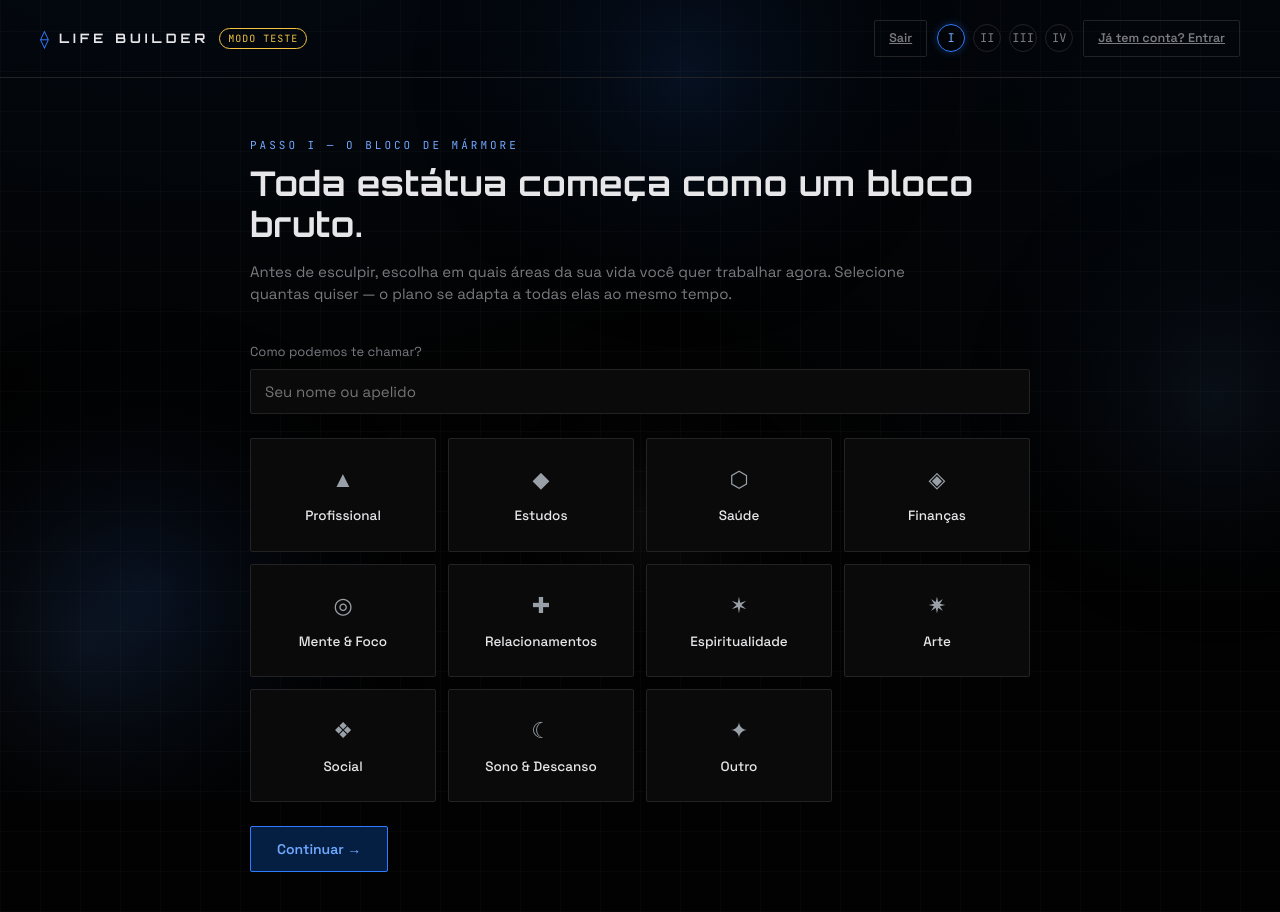
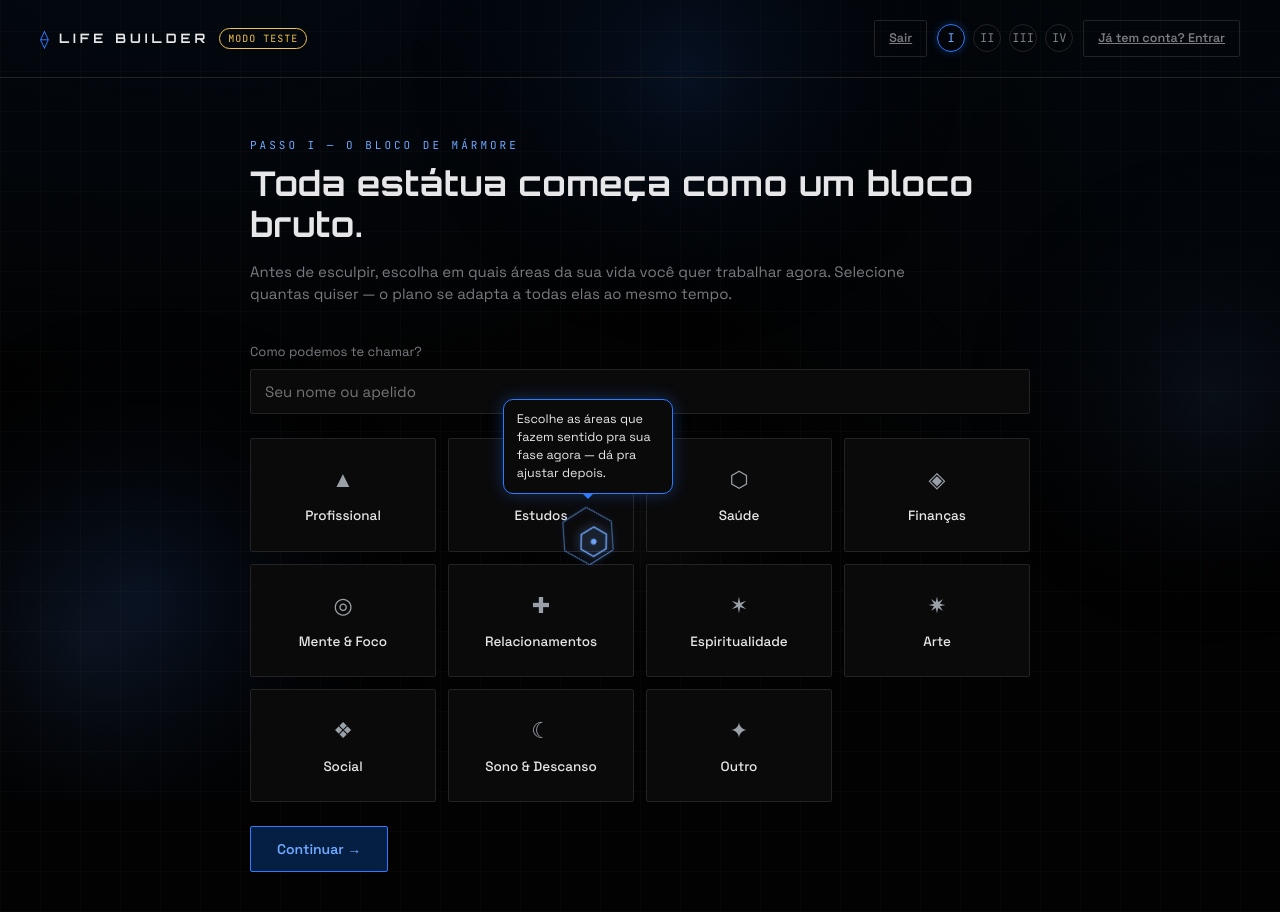
Before and after one commit to rcrdevs/life-builder-assistant, a Flask app: page /onboarding/areas in a window 1280 px wide. Shown: the top 912 px of the page. Run offline with Flask 3, Linux system fonts and the light colour scheme; data that the repository does not hold is empty; some libraries are stand-ins or nearby versions.

Commit message:
Tela inicial de boas-vindas (entrar / criar conta / testar sem conta) e assistente companheiro flutuante com falas contextuais

```diff
--- a/app.py
+++ b/app.py
@@ -53,6 +53,7 @@ def inject_session_flags():
     return {
         "is_guest": bool(session.get("is_guest")),
         "google_client_id": GOOGLE_CLIENT_ID if GOOGLE_LOGIN_ENABLED else "",
+        "show_assistant": bool(session.get("user_id")),
     }
 
 DB_HOST = os.environ.get("DB_HOST", "localhost")
@@ -662,12 +663,21 @@ def next_onboarding_step(user):
 
 
 @app.route("/")
-@guest_allowed
 def index():
     user = get_user()
+    if user is None:
+        return render_template("welcome.html")
     if user["onboarding_complete"]:
         return redirect(url_for("dashboard"))
     return redirect(next_onboarding_step(user))
+
+
+@app.route("/guest/start")
+def guest_start():
+    if not session.get("account_id"):
+        session["account_id"] = create_guest_account()
+        session["is_guest"] = True
+    return redirect(url_for("index"))
 
 
 # --- Passo I: areas -----------------------------------------------------
--- a/static/css/style.css
+++ b/static/css/style.css
@@ -662,6 +662,12 @@ input:focus, select:focus, textarea:focus, button:focus, .lb-radio-pill:focus-wi
 }
 .lb-auth__divider::before, .lb-auth__divider::after { content: ""; flex: 1; height: 1px; background: var(--line); }
 
+.lb-welcome__actions { display: flex; gap: 12px; margin-top: 6px; }
+.lb-welcome__actions .lb-btn { flex: 1; text-align: center; }
+.lb-welcome__guest { margin-top: 20px; text-align: center; font-size: 13px; color: var(--text-dim); }
+.lb-welcome__guest a { color: var(--neon-bright); }
+.lb-welcome__guest span { display: block; font-size: 11.5px; margin-top: 2px; opacity: 0.8; }
+
 /* ---------- SLIDER "VOLUME BAR" (missões, checkpoint, pesos) ---------- */
 .lb-volume-slider {
     -webkit-appearance: none;
@@ -783,3 +789,78 @@ input:focus, select:focus, textarea:focus, button:focus, .lb-radio-pill:focus-wi
 .lb-quiz-review__resposta { font-size: 13px; color: var(--text-dim); margin: 0 0 8px; line-height: 1.5; }
 .lb-quiz-review__item--ok .lb-quiz-review__resposta { color: var(--ok); }
 .lb-quiz-review__fonte { font-family: var(--font-mono); font-size: 10.5px; color: var(--text-dim); margin: 0; }
+
+/* ---------- ASSISTENTE (companheiro flutuante) ---------- */
+.lb-assistant {
+    position: fixed;
+    left: 50%; top: 50%;
+    width: 60px; height: 60px;
+    transform: translate(-50%, -50%);
+    z-index: 80;
+    transition: left 3.2s cubic-bezier(.45, 0, .2, 1), top 3.2s cubic-bezier(.45, 0, .2, 1);
+    pointer-events: none;
+}
+.lb-assistant__icon {
+    position: relative;
+    display: block; width: 100%; height: 100%;
+    padding: 0; border: 0; background: transparent; cursor: pointer;
+    pointer-events: auto;
+}
+.lb-assistant__icon svg { width: 100%; height: 100%; display: block; overflow: visible; }
+
+.lb-assistant__ring { fill: none; }
+.lb-assistant__ring--outer {
+    stroke: var(--neon); stroke-width: 1.6; opacity: 0.75;
+    transform-box: fill-box; transform-origin: center;
+    animation: lb-assistant-spin 10s linear infinite;
+}
+.lb-assistant__inner-spin {
+    transform-box: fill-box; transform-origin: center;
+    animation: lb-assistant-spin-rev 5.5s linear infinite;
+}
+.lb-assistant__ring--inner { stroke: var(--neon-bright); stroke-width: 2; opacity: 0.85; }
+.lb-assistant__core { fill: var(--neon-bright); opacity: 0.5; }
+
+.lb-assistant--speaking .lb-assistant__ring--outer {
+    stroke: var(--neon-bright);
+    filter: drop-shadow(0 0 5px var(--neon-glow));
+}
+.lb-assistant--speaking .lb-assistant__inner-spin {
+    animation: lb-assistant-spin-rev 1.8s linear infinite;
+}
+.lb-assistant--speaking .lb-assistant__ring--inner,
+.lb-assistant--speaking .lb-assistant__core {
+    animation: lb-assistant-vibrate 0.45s ease-in-out infinite;
+    filter: drop-shadow(0 0 7px var(--neon-bright));
+}
+
+@keyframes lb-assistant-spin { from { transform: rotate(0deg); } to { transform: rotate(360deg); } }
+@keyframes lb-assistant-spin-rev { from { transform: rotate(360deg); } to { transform: rotate(0deg); } }
+@keyframes lb-assistant-vibrate {
+    0%, 100% { transform: scale(1); opacity: 0.85; }
+    50% { transform: scale(1.22); opacity: 1; }
+}
+
+.lb-assistant__bubble {
+    position: absolute; bottom: 100%; left: 50%;
+    margin-bottom: 12px;
+    min-width: 170px; max-width: 240px;
+    background: var(--surface); border: 1px solid var(--neon);
+    border-radius: 10px; padding: 10px 13px;
+    font-size: 12.5px; line-height: 1.45; color: var(--text);
+    box-shadow: 0 0 16px var(--neon-glow);
+    opacity: 0; transform: translate(-50%, 6px);
+    transition: opacity .35s ease, transform .35s ease;
+    pointer-events: none;
+}
+.lb-assistant__bubble p { margin: 0; }
+.lb-assistant__bubble::after {
+    content: ""; position: absolute; top: 100%; left: 50%; transform: translateX(-50%);
+    border: 6px solid transparent; border-top-color: var(--neon);
+}
+.lb-assistant--speaking .lb-assistant__bubble { opacity: 1; transform: translate(-50%, 0); }
+
+@media (max-width: 640px) {
+    .lb-assistant { width: 46px; height: 46px; }
+    .lb-assistant__bubble { max-width: 190px; font-size: 12px; }
+}
--- /dev/null
+++ b/static/js/assistant.js
@@ -0,0 +1,97 @@
+(function () {
+    "use strict";
+
+    var el = document.getElementById("lb-assistant");
+    if (!el) return;
+
+    var textEl = document.getElementById("lb-assistant-text");
+    var iconEl = el.querySelector(".lb-assistant__icon");
+    var page = el.dataset.page || "";
+
+    var LINES = {
+        step_areas: [
+            "Escolhe as áreas que fazem sentido pra sua fase agora — dá pra ajustar depois.",
+            "Não precisa marcar tudo. Foco em poucas áreas costuma render mais que espalhar demais.",
+        ],
+        step_paideia: [
+            "Sem meta física dessa vez? Tudo bem, essa etapa cobre isso de outro jeito.",
+        ],
+        step_goals: [
+            "Quanto mais específico o objetivo, mais fácil eu meço seu progresso depois.",
+            "Pode escolher mais de uma meta por área, se fizer sentido.",
+        ],
+        step_info: [
+            "Seu dia de desenvolvimento soma 8h — o peso de cada área decide como isso se divide.",
+            "O tempo livre que você marcar vira missão primária; o resto do dia, secundária.",
+        ],
+        step_panorama: [
+            "Última etapa antes da build ficar pronta. Dá uma revisada com calma.",
+        ],
+        dashboard: [
+            "Suas missões de hoje estão logo abaixo. Bateu o check, marca como feita.",
+            "Se travar em alguma missão, dá pra registrar manualmente sem perder os pontos.",
+            "Todo ciclo tem 14 dias — depois disso vem o checkpoint pra recalibrar o plano.",
+        ],
+        checkpoint: [
+            "Sê honesto(a) aqui — isso ajusta o plano dos próximos 14 dias com mais precisão.",
+        ],
+        quiz: [
+            "Sem pressa. Se travar, dá pra voltar e registrar essa missão de outro jeito.",
+        ],
+        plano: [
+            "Esse é o mapa completo do seu ciclo — dia por dia, categoria por categoria.",
+        ],
+        register: [
+            "Seu progresso atual continua exatamente como está — só passa a ficar salvo de verdade.",
+        ],
+        login: [
+            "Entrando em outra conta, sua build de teste atual muda de dono automaticamente.",
+        ],
+    };
+
+    var IDLE_LINES = [
+        "Ainda por aqui? Bom sinal.",
+        "Progresso não precisa ser rápido, só constante.",
+        "Clica em mim se quiser uma dica.",
+    ];
+
+    function pick(list) {
+        return list[Math.floor(Math.random() * list.length)];
+    }
+
+    var hideTimer = null;
+    function say(text) {
+        if (!text) return;
+        textEl.textContent = text;
+        el.classList.add("lb-assistant--speaking");
+        clearTimeout(hideTimer);
+        hideTimer = setTimeout(function () {
+            el.classList.remove("lb-assistant--speaking");
+        }, 5400);
+    }
+
+    function roam() {
+        var x = 8 + Math.random() * 82;   // vw, evita colar nas bordas
+        var y = 16 + Math.random() * 62;  // vh, evita o header e o rodapé
+        el.style.left = x + "vw";
+        el.style.top = y + "vh";
+    }
+
+    roam();
+    setInterval(roam, 8000 + Math.random() * 5000);
+
+    setTimeout(function () {
+        var lines = LINES[page];
+        if (lines && lines.length) say(pick(lines));
+    }, 1500);
+
+    setInterval(function () {
+        if (el.classList.contains("lb-assistant--speaking")) return;
+        if (Math.random() < 0.4) say(pick(IDLE_LINES));
+    }, 40000);
+
+    iconEl.addEventListener("click", function () {
+        var lines = (LINES[page] && LINES[page].length) ? LINES[page] : IDLE_LINES;
+        say(pick(lines));
+    });
+})();
--- /dev/null
+++ b/templates/_assistant.html
@@ -0,0 +1,16 @@
+<div class="lb-assistant" id="lb-assistant" data-page="{{ request.endpoint }}" aria-hidden="true">
+    <div class="lb-assistant__bubble" id="lb-assistant-bubble">
+        <p id="lb-assistant-text"></p>
+    </div>
+    <button type="button" class="lb-assistant__icon" aria-label="Falar com o guia">
+        <svg viewBox="0 0 100 100" xmlns="http://www.w3.org/2000/svg">
+            <polygon class="lb-assistant__ring lb-assistant__ring--outer"
+                     points="50,4 92,27 92,73 50,96 8,73 8,27"/>
+            <g class="lb-assistant__inner-spin">
+                <polygon class="lb-assistant__ring lb-assistant__ring--inner"
+                         points="50,30 68,40 68,60 50,70 32,60 32,40"/>
+                <circle class="lb-assistant__core" cx="50" cy="50" r="4"/>
+            </g>
+        </svg>
+    </button>
+</div>
--- a/templates/base.html
+++ b/templates/base.html
@@ -27,6 +27,10 @@
     <main class="lb-main">
         {% block content %}{% endblock %}
     </main>
+    {% if show_assistant %}
+        {% include "_assistant.html" %}
+        <script src="{{ url_for('static', filename='js/assistant.js') }}"></script>
+    {% endif %}
     <script src="{{ url_for('static', filename='js/background.js') }}"></script>
 </body>
 </html>
```
Also changed, not shown: templates/welcome.html (added, +33 -0 lines).
